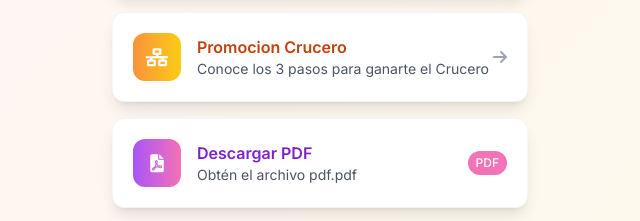
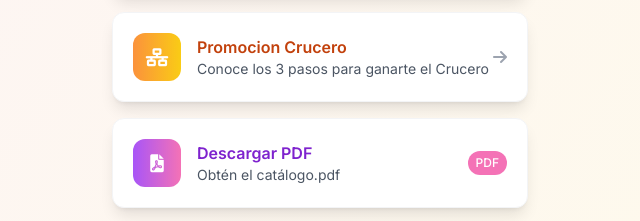
Before and after one commit to jhuanhuanca/landingpageHGW, a plain HTML site: page index.html in a window 1280 px wide. Shown: the part 774-995 px from the top of the page, 320-960 px from the left. Drawn offline with nearby package versions, Linux system fonts and the light colour scheme.

Commit message:
Actualizar index.html

```diff
--- a/index.html
+++ b/index.html
@@ -115,7 +115,7 @@
                     </div>
                     <div class="flex-1">
                         <h3 class="font-semibold text-purple-700">Descargar PDF</h3>
-                        <p class="text-sm text-gray-600">Obtén el archivo pdf.pdf</p>
+                        <p class="text-sm text-gray-600">Obtén el catálogo.pdf</p>
                     </div>
                     <div class="bg-pink-400 text-white text-xs px-2 py-1 rounded-full font-medium">PDF</div>
                 </div>
```
